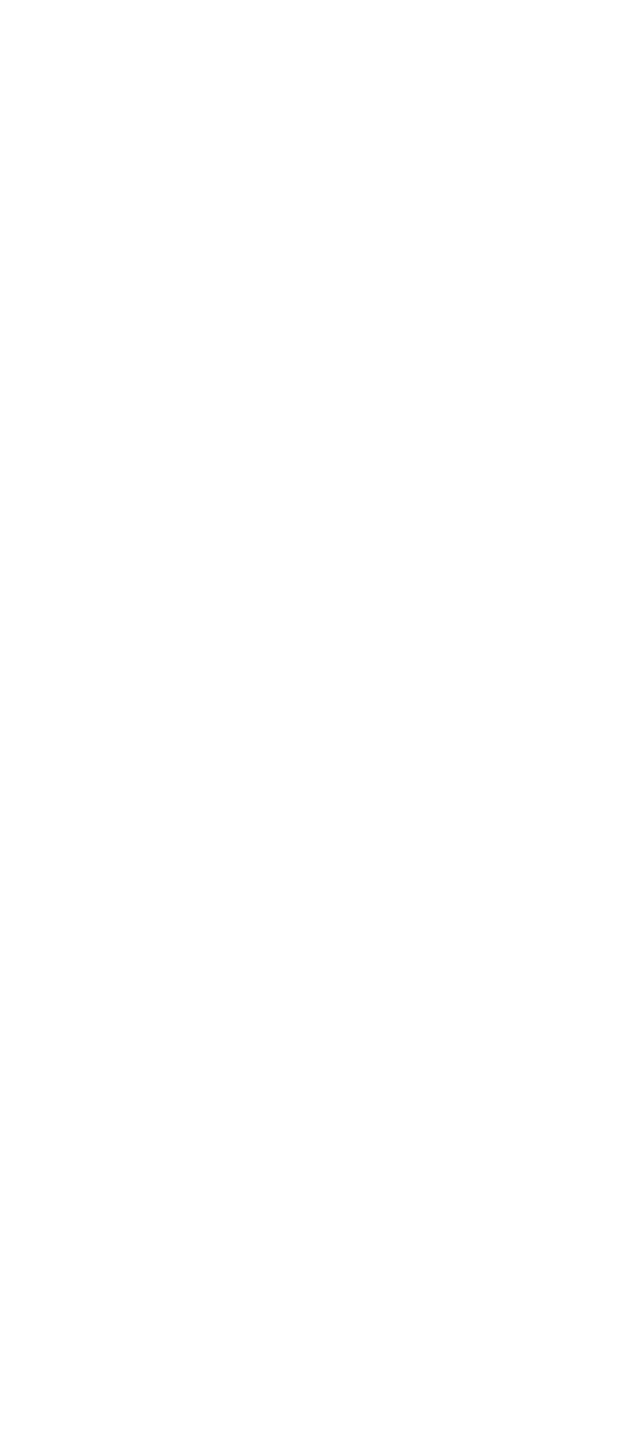
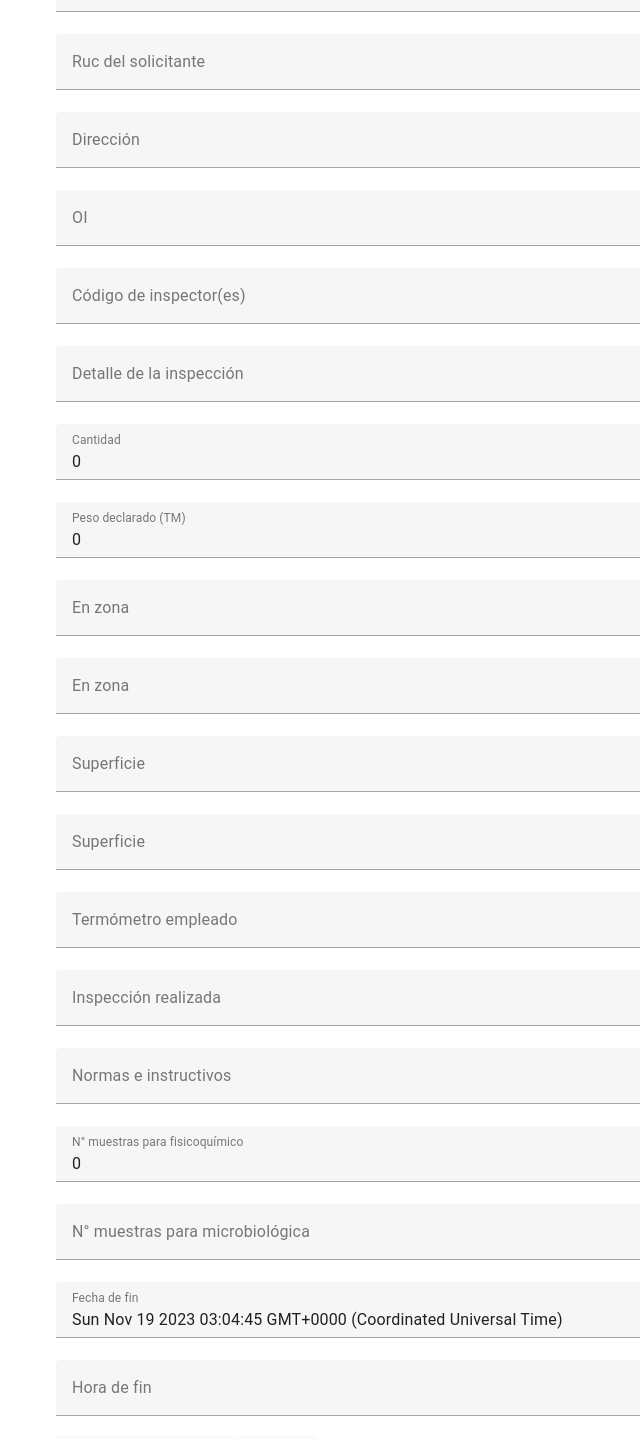
Before and after one commit to italo-casanova/poc-view, a Vue app: page /InspeccionHarinaPescado in a window 1280 px wide. Before the commit this address had no page. Shown: the part 280-1720 px from the top of the page, without its empty margins (0-640 px from the left). Before the commit the page ends 800 px from the top, so only its background shows below. Built offline with nearby package versions, Linux system fonts and the light colour scheme.

Commit message:
(ADD inspeccionharinapescado)

```diff
--- /dev/null
+++ b/src/components/InspeccionHarinaPescado.vue
@@ -0,0 +1,98 @@
+<template>
+    <v-container>
+      <v-form ref="form">
+        <v-text-field v-model="formFields.startDate" label="Fecha de Inicio"></v-text-field>
+        <v-text-field v-model="formFields.startTime" label="Hora de Inicio"></v-text-field>
+        <v-text-field v-model="formFields.requester" label="Solicitante"></v-text-field>
+        <v-text-field v-model="formFields.applicants_code" label="Ruc del solicitante"></v-text-field>
+        <v-text-field v-model="formFields.address" label="Dirección"></v-text-field>
+        <v-text-field v-model="formFields.oi" label="OI"></v-text-field>
+        <v-text-field v-model="formFields.inspectors_code" label="Código de inspector(es)"></v-text-field>
+        <v-text-field v-model="formFields.inspection_detail" label="Detalle de la inspección"></v-text-field>
+        <v-text-field v-model="formFields.amount" label="Cantidad"></v-text-field>
+        <v-text-field v-model="formFields.weight_declared" label="Peso declarado (TM)"></v-text-field>
+        <v-text-field v-model="formFields.in_zone" label="En zona"></v-text-field>
+        <v-text-field v-model="formFields.protection" label="En zona"></v-text-field>
+        <v-text-field v-model="formFields.surface" label="Superficie"></v-text-field>
+        <v-text-field v-model="formFields.type_of_package" label="Superficie"></v-text-field>
+        <v-text-field v-model="formFields.used_thermometer" label="Termómetro empleado"></v-text-field>
+        <v-text-field v-model="formFields.inspection_made" label="Inspección realizada"></v-text-field>
+        <v-text-field v-model="formFields.norms_and_instructions" label="Normas e instructivos"></v-text-field>
+        <v-text-field v-model="formFields.s_n_f_physic" label="N° muestras para fisicoquímico"></v-text-field>
+        <v-text-field v-model="formFields.s_n_f_microbiologic" label="N° muestras para microbiológica"></v-text-field>
+        <v-text-field v-model="formFields.end_date" label="Fecha de fin"></v-text-field>
+        <v-text-field v-model="formFields.end_time" label="Hora de fin"></v-text-field>
+        <v-btn @click="resetForm">Cancelar/Volver</v-btn>
+        <v-btn @click="resetForm">Subir</v-btn>
+      </v-form>
+    </v-container>
+  </template>
+
+  <script setup>
+  import { ref, reactive, toRefs } from 'vue';
+  import axios from 'axios';
+
+  const formFields = reactive({
+    startDate: new Date(),
+    startTime: '',
+    requester: '',
+    applicants_code:'',
+    address:'',
+    oi:'',
+    inspectors_code:'',
+    inspection_detail:'',
+    amount:0,
+    weight_declared:0,
+    in_zone:'',
+    protection:'',
+    surface:'',
+    type_of_package:'',
+    used_thermometer:'',
+    inspection_made:'',
+    norms_and_instructions:'',
+    s_n_f_physic:0,
+    s_n_f_microbiologic:'',
+    end_date:new Date(),
+    end_time:'',
+  });
+
+
+  const submitForm = async () => {
+      try {
+        const response = await axios.post('http://127.0.0.1/api/v1/service', formFields);
+        console.log(response.data);
+        // Handle your response here
+      } catch (error) {
+        console.error(error);
+        // Handle your error here
+    }
+  };
+
+  const resetForm = () => {
+    formFields.startDate = new Date();
+    formFields.startTime = '';
+    formFields.requester= '';
+    formFields.applicants_code='';
+    formFields.address='';
+    formFields.oi='';
+    formFields.inspectors_code='';
+    formFields.inspection_detail='';
+    formFields.amount=0;
+    formFields.weight_declared=0;
+    formFields.in_zone='';
+    formFields.protection='';
+    formFields.surface='';
+    formFields.type_of_package='';
+    formFields.used_thermometer='';
+    formFields.inspection_made='';
+    formFields.norms_and_instructions='';
+    formFields.s_n_f_physic=0;
+    formFields.s_n_f_microbiologic='';
+    formFields.end_date=new Date();
+    formFields.end_time='';
+    };
+
+  </script>
+
+  <style scoped>
+  </style>
--- a/src/router/index.ts
+++ b/src/router/index.ts
@@ -44,6 +44,20 @@ const routes = [
       },
     ],
   },
+  {
+    path: '/InspeccionHarinaPescado',
+    component: () => import('@/layouts/default/Default.vue'),
+    children: [
+      {
+        path: '',
+        name: 'InspeccionHarinaPescado',
+        // route level code-splitting
+        // this generates a separate chunk (Home-[hash].js) for this route
+        // which is lazy-loaded when the route is visited.
+        component: () => import('@/views/InspeccionHarinaPescadoView.vue'),
+      },
+    ],
+  },
 ]
 
 const router = createRouter({
--- /dev/null
+++ b/src/views/InspeccionHarinaPescadoView.vue
@@ -0,0 +1,7 @@
+<template>
+    <InspeccionHarinaPescado/>
+  </template>
+
+  <script lang="ts" setup>
+    import InspeccionHarinaPescado from '@/components/InspeccionHarinaPescado.vue'
+  </script>
```
Also changed, not shown: 1 other file (tests, documents, lock files or other folders).
